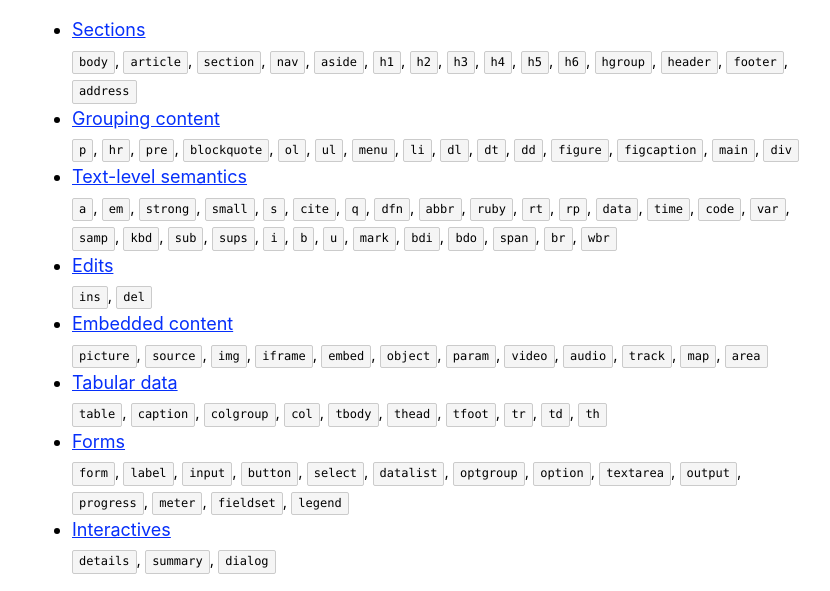
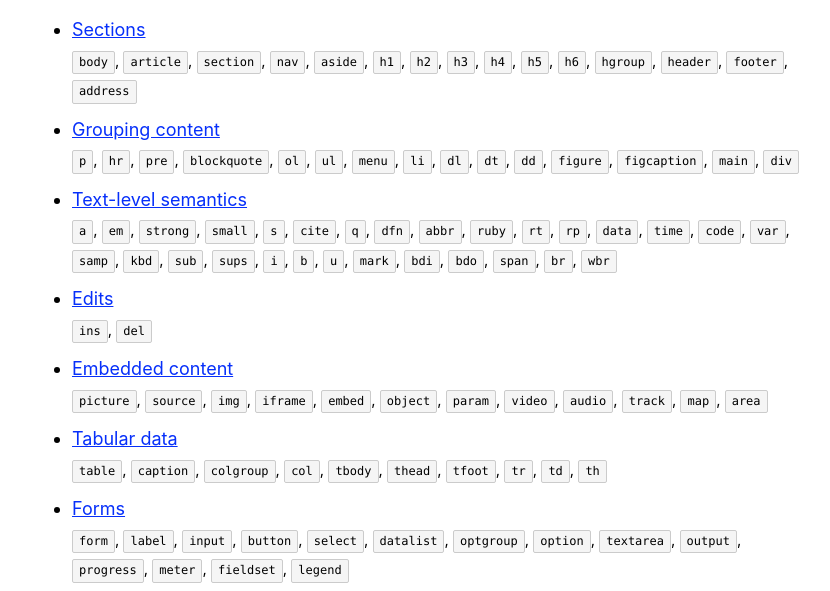
Before and after one commit to kemar/namida, a website: page index.html in a window 1280 px wide. Shown: the part 208-799 px from the top of the page, without its empty margins (224-1054 px from the left). Drawn offline with Linux system fonts and the light colour scheme.

Commit message:
For optimal readability, add additonal space between the items in the lists

```diff
--- a/namida.css
+++ b/namida.css
@@ -191,6 +191,14 @@ h5 {
 h6 {
     font-size: var(--font-size-h6);
     margin: var(--font-size-h6) 0 calc(var(--font-size-h6) / 3);
+}
+
+/* Lists.
+--------------------------------------------------------------------------- */
+
+/* For optimal readability, add additonal space between the items in the lists. */
+li {
+    margin: var(--padding-x-default) 0;
 }
 
 /* iframe.
```
